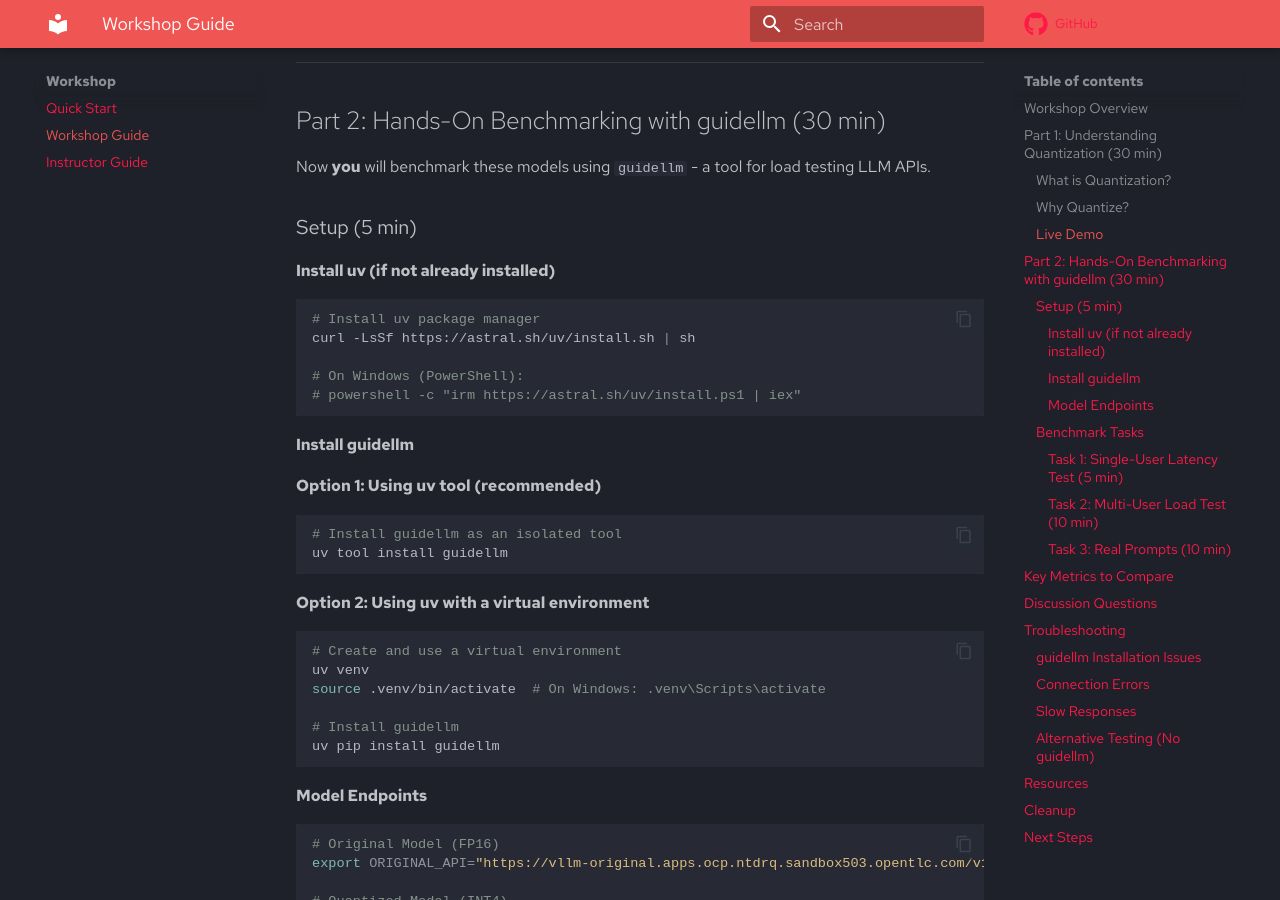
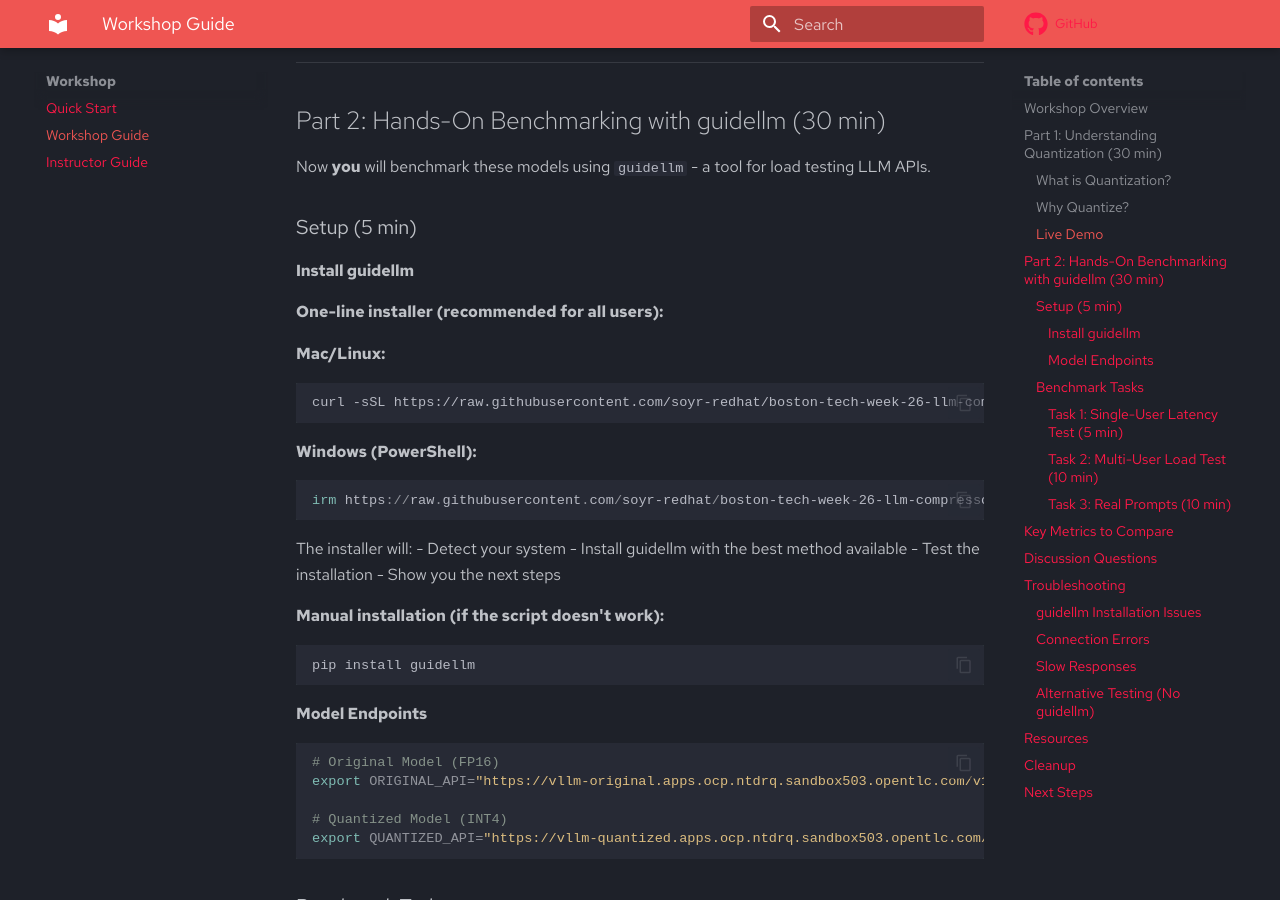
Before and after one commit to soyr-redhat/boston-tech-week-26-llm-compressor, an MkDocs documentation site: the page built from docs/workshop-guide.md, in a window 1280 px wide and 900 px high, scrolled down 1177 px. Built offline with MkDocs 1.6.1 and Material for MkDocs 9.7.7, drawn with Linux system fonts in a browser that asks for light colours; some web fonts are replaced; comment, search, counter and statistics services are not loaded; some of the changed text lies outside the part shown.

Commit message:
add one-liner install scripts for simplified workshop setup

````diff
--- a/docs/workshop-guide.md
+++ b/docs/workshop-guide.md
@@ -46,34 +46,30 @@
 
 ### Setup (5 min)
 
-#### Install uv (if not already installed)
+#### Install guidellm
+
+**One-line installer (recommended for all users):**
+
+**Mac/Linux:**
+```bash
+curl -sSL https://raw.githubusercontent.com/soyr-redhat/boston-tech-week-26-llm-compressor/main/install.sh | bash
+```
+
+**Windows (PowerShell):**
+```powershell
+irm https://raw.githubusercontent.com/soyr-redhat/boston-tech-week-26-llm-compressor/main/install.ps1 | iex
+```
+
+The installer will:
+- Detect your system
+- Install guidellm with the best method available
+- Test the installation
+- Show you the next steps
+
+**Manual installation (if the script doesn't work):**
 
 ```bash
-# Install uv package manager
-curl -LsSf https://astral.sh/uv/install.sh | sh
-
-# On Windows (PowerShell):
-# powershell -c "irm https://astral.sh/uv/install.ps1 | iex"
-```
-
-#### Install guidellm
-
-**Option 1: Using uv tool (recommended)**
-
-```bash
-# Install guidellm as an isolated tool
-uv tool install guidellm
-```
-
-**Option 2: Using uv with a virtual environment**
-
-```bash
-# Create and use a virtual environment
-uv venv
-source .venv/bin/activate  # On Windows: .venv\Scripts\activate
-
-# Install guidellm
-uv pip install guidellm
+pip install guidellm
 ```
 
 #### Model Endpoints
@@ -210,20 +206,22 @@
 
 ### guidellm Installation Issues
 
-**Error: "A module that was compiled using NumPy 1.x cannot be run in NumPy 2.x"**
+**If the one-liner installer fails:**
 
-If you see numpy compatibility errors, use uv for better dependency isolation:
+Try manual installation:
 
 ```bash
-# Uninstall any existing guidellm
-pip uninstall guidellm  # if installed via pip
-uv tool uninstall guidellm  # if installed via uv tool
-
-# Install with uv (handles dependencies automatically)
-uv tool install guidellm
+pip install guidellm
 ```
 
-**After fixing, verify installation:**
+**If you see numpy compatibility errors:**
+
+```bash
+pip install 'numpy<2' --force-reinstall
+pip install guidellm
+```
+
+**Verify installation:**
 
 ```bash
 guidellm --help
@@ -283,10 +281,6 @@
 After the workshop, you can uninstall guidellm:
 
 ```bash
-# If installed via uv tool
-uv tool uninstall guidellm
-
-# If installed via pip
 pip uninstall guidellm
 ```
 
````
Also changed, not shown: QUICK_START.md (+15 -12 lines), README.md (+6 -7 lines), WORKSHOP_GUIDE.md (+33 -39 lines), docs/index.md (+8 -9 lines), docs/quick-start.md (+15 -12 lines), 2 other files.
